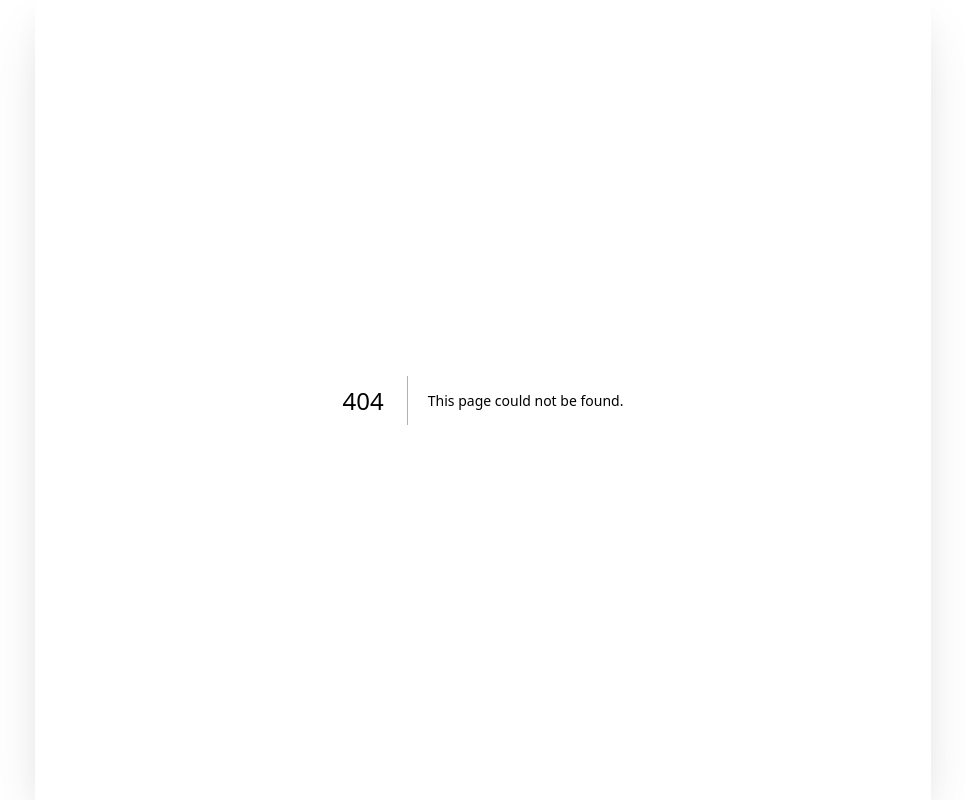
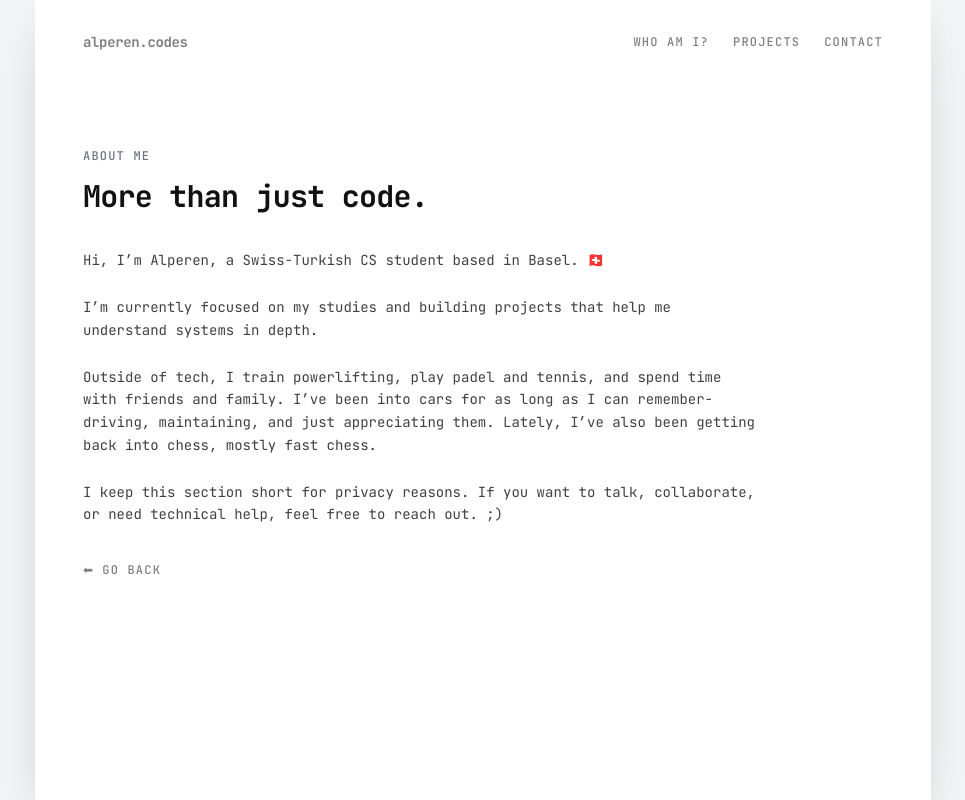
Before and after one commit to alperencodes/alperencodes.github.io, a Next.js app: page /about in a window 1280 px wide. Before the commit this address had no page. Shown: the whole page, without its empty margins (157-1122 px from the left). Built offline with nearby package versions, Linux system fonts and the light colour scheme.

Commit message:
feat: add About page with personal introduction and contact link and add GitLab to contact

```diff
--- /dev/null
+++ b/src/app/about/page.tsx
@@ -0,0 +1,52 @@
+import { siteConfig } from "@/data/portfolio";
+import Header from "@/components/layout/Header";
+import Contact from "@/components/ui/Contact";
+
+export default function About() {
+    return (
+        <>
+            <Header />
+
+            <main className="px-10 md:px-12 pb-16">
+                <section className="pt-16 pb-14">
+                    <p className="text-xs font-medium uppercase tracking-widest text-muted mb-3">
+                        About Me
+                    </p>
+                    <h1 className="text-2xl md:text-3xl font-bold tracking-tight leading-snug max-w-lg mb-8">
+                        More than just code.
+                    </h1>
+
+                    <div className="prose prose-sm prose-neutral text-ink/80 max-w-2xl space-y-6 leading-relaxed">
+                        <p>
+                            Hi, I’m Alperen, a Swiss-Turkish CS student based in Basel. 🇨🇭
+                        </p>
+
+                        <p>
+                            I’m currently focused on my studies and building projects that help me understand systems in depth.
+                        </p>
+
+                        <p>
+                            Outside of tech, I train powerlifting, play padel and tennis, and spend time with friends and family.
+                            I’ve been into cars for as long as I can remember-driving, maintaining, and just appreciating them.
+                            Lately, I’ve also been getting back into chess, mostly fast chess.
+                        </p>
+
+                        <p>
+                            I keep this section short for privacy reasons. If you want to talk, collaborate, or need technical help, feel free to reach out. ;)
+                        </p>
+                    </div>
+
+                    <div className="mt-8">
+                        {/* eslint-disable-next-line @next/next/no-html-link-for-pages */}
+                        <a
+                            href="/"
+                            className="inline-flex items-center gap-2 text-xs font-medium uppercase tracking-widest text-muted hover:text-ink transition-colors group"
+                        >
+                            <span className="group-hover:-translate-x-1 transition-transform">⬅</span> Go back
+                        </a>
+                    </div>
+                </section>
+            </main>
+        </>
+    );
+}
--- /dev/null
+++ b/src/components/ui/Contact.tsx
@@ -0,0 +1,47 @@
+"use client";
+
+import { siteConfig } from "@/data/portfolio";
+
+export default function Contact() {
+    return (
+        <section id="contact">
+            <h2 className="text-xs font-semibold uppercase tracking-widest text-muted mb-4">
+                Contact
+            </h2>
+            <div className="flex flex-col gap-2 text-sm">
+                <a
+                    href={`mailto:${siteConfig.email}`}
+                    className="underline underline-offset-4 decoration-border hover:decoration-ink"
+                >
+                    {siteConfig.email}
+                </a>
+                <div className="flex gap-6 mt-1">
+                    <a
+                        href={siteConfig.github}
+                        target="_blank"
+                        rel="noopener noreferrer"
+                        className="text-xs font-medium uppercase tracking-widest text-muted hover:text-ink"
+                    >
+                        GitHub
+                    </a>
+                    <a
+                        href={siteConfig.gitlab}
+                        target="_blank"
+                        rel="noopener noreferrer"
+                        className="text-xs font-medium uppercase tracking-widest text-muted hover:text-ink"
+                    >
+                        GitLab (FHNW)
+                    </a>
+                    <a
+                        href={siteConfig.linkedin}
+                        target="_blank"
+                        rel="noopener noreferrer"
+                        className="text-xs font-medium uppercase tracking-widest text-muted hover:text-ink"
+                    >
+                        LinkedIn
+                    </a>
+                </div>
+            </div>
+        </section>
+    );
+}
```
